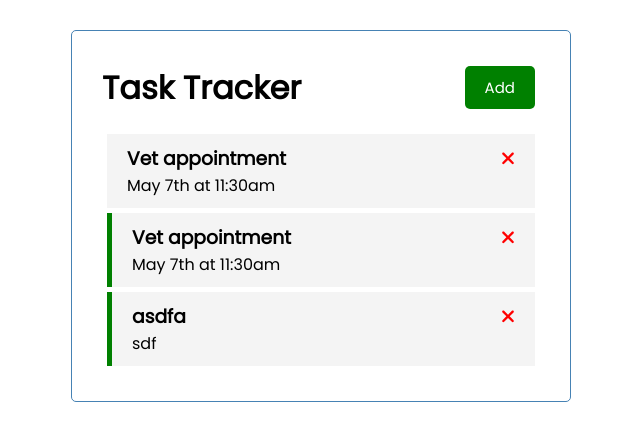
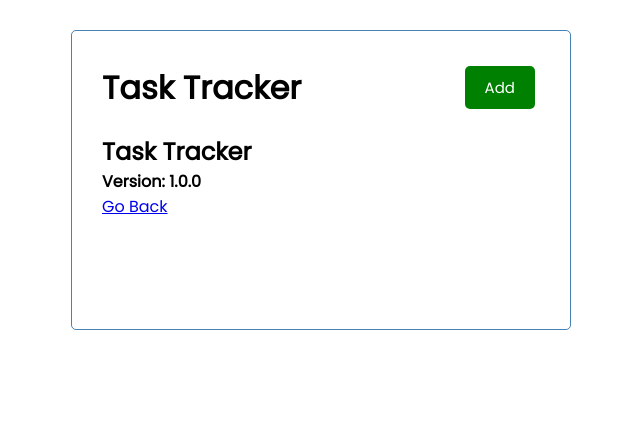
Before and after one commit to dugan-jo/Angular-Todo-List, an Angular app: page /about in a window 1280 px wide. Shown: the top 440 px of the page, without its empty margins (319-959 px from the left). Built offline with nearby package versions, Linux system fonts and the light colour scheme; data requests are answered from the project's data file.

Commit message:
about page/routes

```diff
--- a/src/app/app.component.html
+++ b/src/app/app.component.html
@@ -1,4 +1,4 @@
 <div class="container">
 <app-header></app-header>
-<app-tasks></app-tasks>
+<router-outlet></router-outlet>
 </div>
--- a/src/app/app.module.ts
+++ b/src/app/app.module.ts
@@ -1,7 +1,8 @@
 import { NgModule } from '@angular/core';
 import { BrowserModule } from '@angular/platform-browser';
-import {HttpClientModule} from '@angular/common/http';
+import { HttpClientModule } from '@angular/common/http';
 import { FormsModule } from '@angular/forms';
+import { RouterModule, Routes } from '@angular/router'
 
 import { AppComponent } from './app.component';
 import { HeaderComponent } from './components/header/header.component';
@@ -10,6 +11,12 @@
 import { TaskItemComponent } from './components/task-item/task-item.component';
 import { FontAwesomeModule } from '@fortawesome/angular-fontawesome';
 import { AddTaskComponent } from './components/add-task/add-task.component';
+import { AboutComponent } from './components/about/about.component';
+
+const appRoutes: Routes = [
+  {path: '', component: TasksComponent},
+  {path: 'about', component: AboutComponent},
+]
 
 @NgModule({
   declarations: [
@@ -18,13 +25,15 @@
     ButtonComponent,
     TasksComponent,
     TaskItemComponent,
-    AddTaskComponent
+    AddTaskComponent,
+    AboutComponent
   ],
   imports: [
     BrowserModule,
     FontAwesomeModule,
     HttpClientModule,
     FormsModule,
+    RouterModule.forRoot(appRoutes, {enableTracing: true })
   ],
   providers: [],
   bootstrap: [AppComponent]
--- /dev/null
+++ b/src/app/components/about/about.component.html
@@ -0,0 +1,5 @@
+<div>
+    <h2>Task Tracker</h2>
+    <h4>Version: 1.0.0</h4>
+    <a routerLink="/">Go Back</a>
+</div>
--- /dev/null
+++ b/src/app/components/about/about.component.ts
@@ -0,0 +1,15 @@
+import { Component, OnInit } from '@angular/core';
+
+@Component({
+  selector: 'app-about',
+  templateUrl: './about.component.html',
+  styleUrls: ['./about.component.css']
+})
+export class AboutComponent implements OnInit {
+
+  constructor() { }
+
+  ngOnInit(): void {
+  }
+
+}
```
Also changed, not shown: src/app/components/about/about.component.css (added), 1 other file (tests, documents, lock files or other folders).
